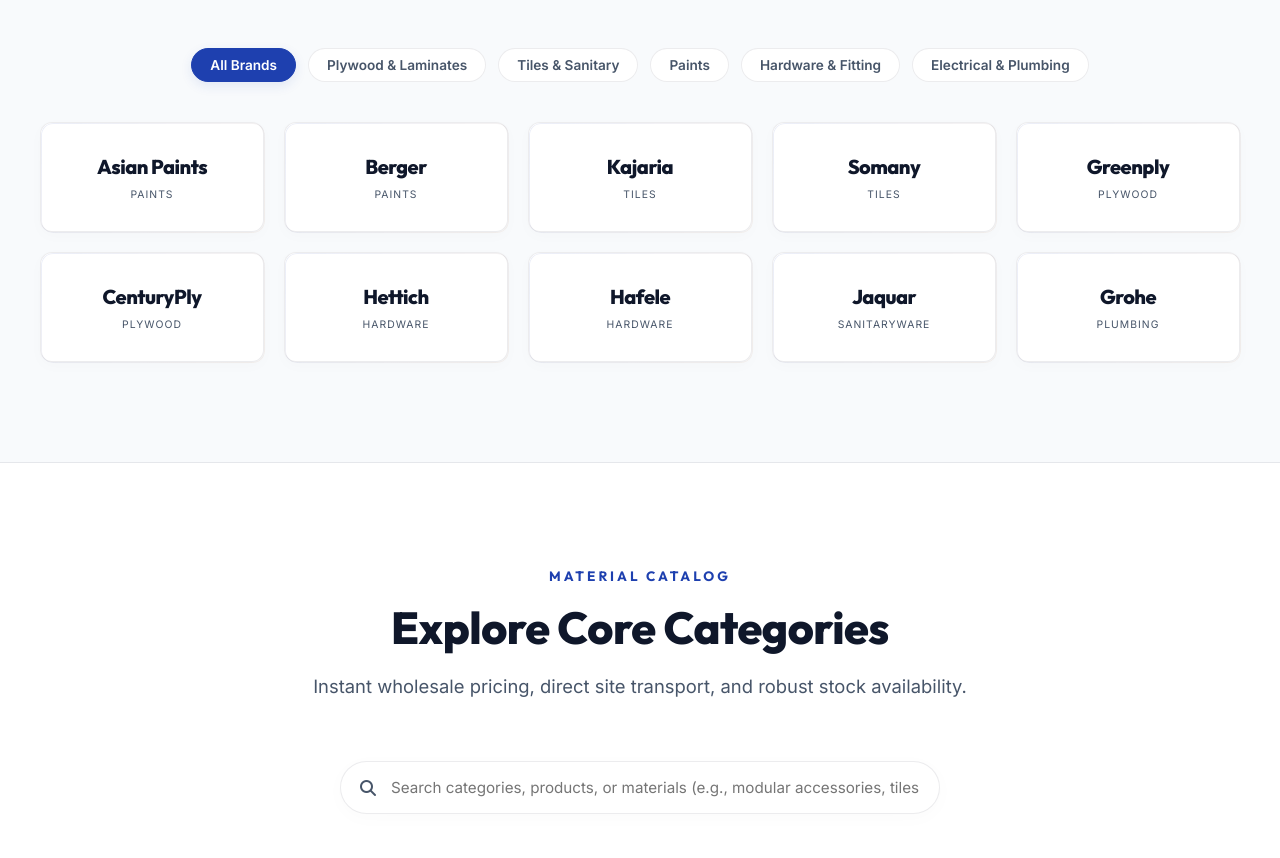
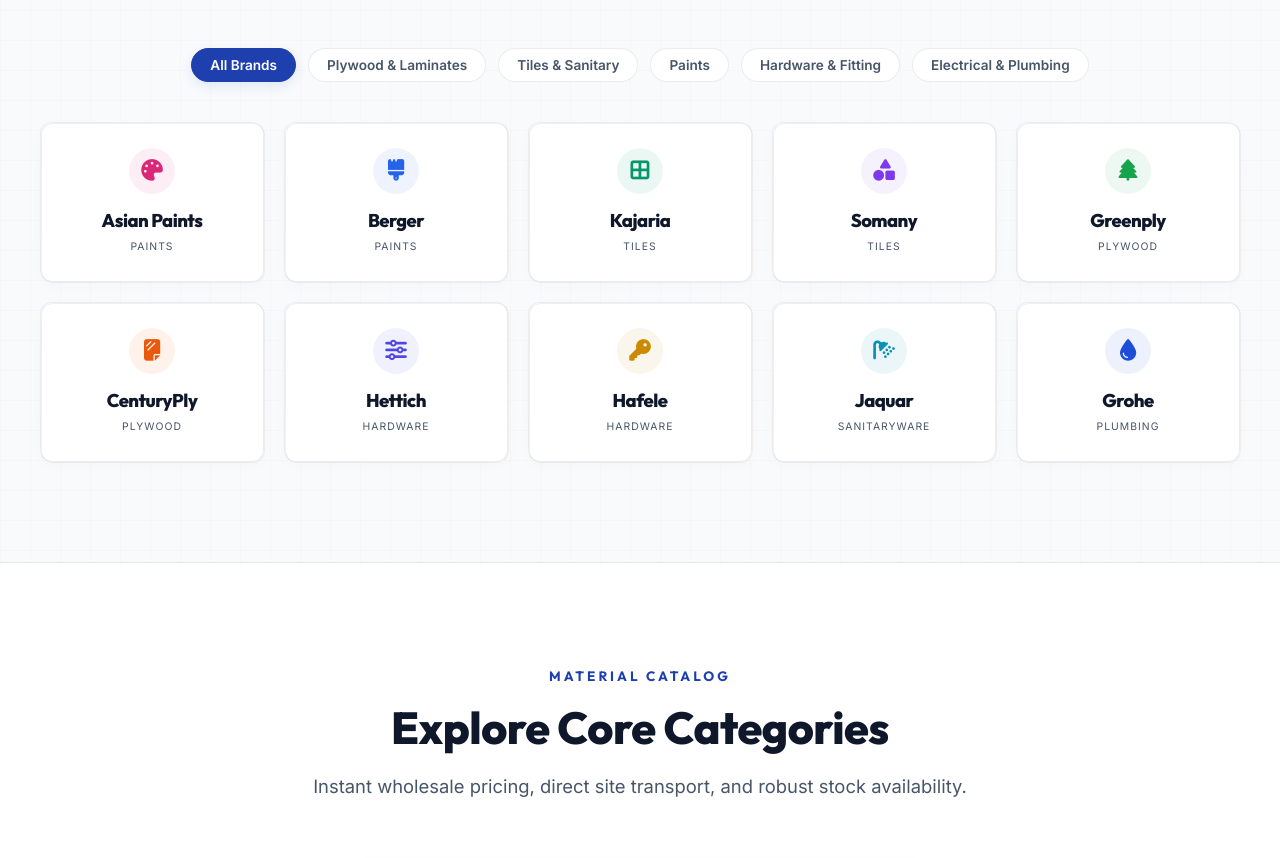
Before and after one commit to varda476-lab/MOB-, a plain HTML site: page index.html in a window 1280 px wide. Shown: the part 1220-2078 px from the top of the page. Drawn offline with Linux system fonts and the light colour scheme.

Commit message:
Refine background styling with grid overlay patterns and embed visual emblem icons in partner brands list

```diff
--- a/index.html
+++ b/index.html
@@ -215,42 +215,52 @@
       <!-- Brands Wall Grid -->
       <div class="brands-grid scroll-reveal" id="brandsGrid">
         <div class="brand-card-item glass-card" data-cat="paints">
+          <div class="brand-logo-icon paint-asian"><i class="fa-solid fa-palette"></i></div>
           <span class="brand-logo-text">Asian Paints</span>
           <span class="brand-tag">Paints</span>
         </div>
         <div class="brand-card-item glass-card" data-cat="paints">
+          <div class="brand-logo-icon paint-berger"><i class="fa-solid fa-brush"></i></div>
           <span class="brand-logo-text">Berger</span>
           <span class="brand-tag">Paints</span>
         </div>
         <div class="brand-card-item glass-card" data-cat="tiles">
+          <div class="brand-logo-icon tile-kajaria"><i class="fa-solid fa-border-all"></i></div>
           <span class="brand-logo-text">Kajaria</span>
           <span class="brand-tag">Tiles</span>
         </div>
         <div class="brand-card-item glass-card" data-cat="tiles">
+          <div class="brand-logo-icon tile-somany"><i class="fa-solid fa-shapes"></i></div>
           <span class="brand-logo-text">Somany</span>
           <span class="brand-tag">Tiles</span>
         </div>
         <div class="brand-card-item glass-card" data-cat="plywood">
+          <div class="brand-logo-icon wood-greenply"><i class="fa-solid fa-tree"></i></div>
           <span class="brand-logo-text">Greenply</span>
           <span class="brand-tag">Plywood</span>
         </div>
         <div class="brand-card-item glass-card" data-cat="plywood">
+          <div class="brand-logo-icon wood-century"><i class="fa-solid fa-sheet-plastic"></i></div>
           <span class="brand-logo-text">CenturyPly</span>
           <span class="brand-tag">Plywood</span>
         </div>
         <div class="brand-card-item glass-card" data-cat="hardware">
+          <div class="brand-logo-icon hard-hettich"><i class="fa-solid fa-sliders"></i></div>
           <span class="brand-logo-text">Hettich</span>
           <span class="brand-tag">Hardware</span>
         </div>
         <div class="brand-card-item glass-card" data-cat="hardware">
+          <div class="brand-logo-icon hard-hafele"><i class="fa-solid fa-key"></i></div>
           <span class="brand-logo-text">Hafele</span>
           <span class="brand-tag">Hardware</span>
         </div>
         <div class="brand-card-item glass-card" data-cat="tiles">
+          <div class="brand-logo-icon bath-jaquar"><i class="fa-solid fa-shower"></i></div>
           <span class="brand-logo-text">Jaquar</span>
           <span class="brand-tag">Sanitaryware</span>
         </div>
         <div class="brand-card-item glass-card" data-cat="tiles">
+          <div class="brand-logo-icon bath-grohe"><i class="fa-solid fa-droplet"></i></div>
           <span class="brand-logo-text">Grohe</span>
           <span class="brand-tag">Plumbing</span>
         </div>
--- a/styles.css
+++ b/styles.css
@@ -49,6 +49,10 @@
 
 body {
   background-color: var(--bg-deep);
+  background-image:
+    linear-gradient(to right, rgba(15, 23, 42, 0.015) 1px, transparent 1px),
+    linear-gradient(to bottom, rgba(15, 23, 42, 0.015) 1px, transparent 1px);
+  background-size: 30px 30px;
   color: var(--text-primary);
   font-family: var(--font-body);
   line-height: 1.6;
@@ -831,9 +835,9 @@
   flex-direction: column;
   align-items: center;
   justify-content: center;
-  padding: 30px 16px;
+  padding: 24px 16px;
   text-align: center;
-  height: 110px;
+  min-height: 160px;
   background: var(--bg-alt);
   border: 1px solid var(--border-light);
   border-radius: var(--border-radius);
@@ -845,13 +849,41 @@
 .brand-card-item:hover {
   border-color: var(--primary-blue);
   background: var(--bg-alt);
-  transform: translateY(-4px);
-  box-shadow: 0 10px 25px rgba(30, 64, 175, 0.06);
-}
+  transform: translateY(-6px);
+  box-shadow: 0 15px 30px rgba(30, 64, 175, 0.08);
+}
+
+.brand-logo-icon {
+  width: 46px;
+  height: 46px;
+  border-radius: 50%;
+  display: flex;
+  align-items: center;
+  justify-content: center;
+  font-size: 1.35rem;
+  margin-bottom: 12px;
+  transition: var(--transition-smooth);
+}
+
+.brand-card-item:hover .brand-logo-icon {
+  transform: scale(1.18) rotate(6deg);
+}
+
+/* Custom Brand Emblem Colors */
+.paint-asian { color: #db2777; background: rgba(219, 39, 119, 0.08); border-color: rgba(219, 39, 119, 0.15); }
+.paint-berger { color: #2563eb; background: rgba(37, 99, 235, 0.08); border-color: rgba(37, 99, 235, 0.15); }
+.tile-kajaria { color: #059669; background: rgba(5, 150, 105, 0.08); border-color: rgba(5, 150, 105, 0.15); }
+.tile-somany { color: #7c3aed; background: rgba(124, 92, 237, 0.08); border-color: rgba(124, 92, 237, 0.15); }
+.wood-greenply { color: #16a34a; background: rgba(22, 163, 74, 0.08); border-color: rgba(22, 163, 74, 0.15); }
+.wood-century { color: #ea580c; background: rgba(234, 88, 12, 0.08); border-color: rgba(234, 88, 12, 0.15); }
+.hard-hettich { color: #4f46e5; background: rgba(79, 70, 229, 0.08); border-color: rgba(79, 70, 229, 0.15); }
+.hard-hafele { color: #ca8a04; background: rgba(202, 138, 4, 0.08); border-color: rgba(202, 138, 4, 0.15); }
+.bath-jaquar { color: #0891b2; background: rgba(8, 145, 178, 0.08); border-color: rgba(8, 145, 178, 0.15); }
+.bath-grohe { color: #1d4ed8; background: rgba(29, 78, 216, 0.08); border-color: rgba(29, 78, 216, 0.15); }
 
 .brand-logo-text {
   font-family: var(--font-heading);
-  font-size: 1.25rem;
+  font-size: 1.15rem;
   font-weight: 800;
   letter-spacing: -0.5px;
   color: var(--text-primary);
```
